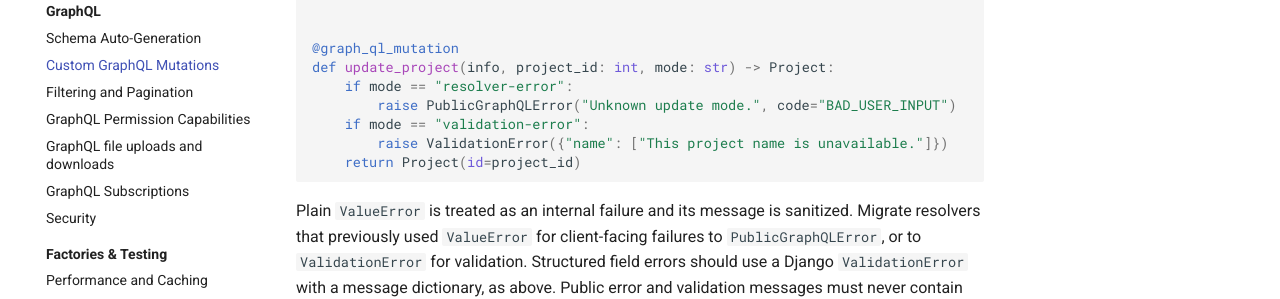
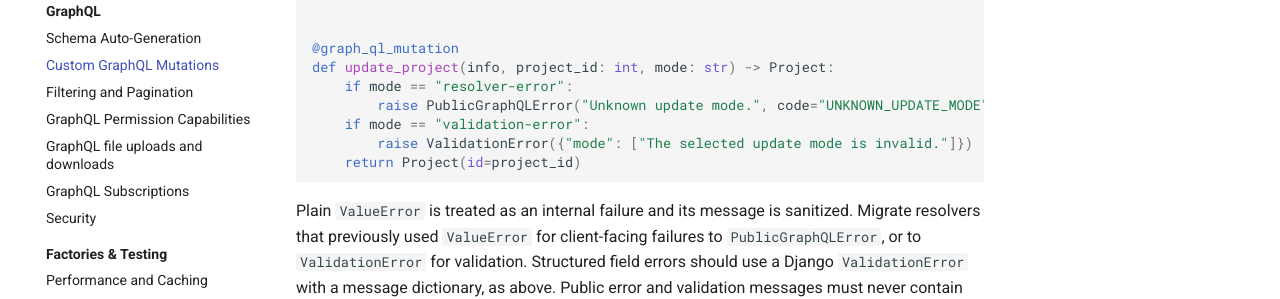
Before and after one commit to TimKleindick/general_manager, an MkDocs documentation site: the page built from docs/concepts/graphql/custom_mutations.md, in a window 1280 px wide and 900 px high, scrolled down 3750 px. Shown: the part 480-779 px from the top of the window. Built offline with MkDocs 1.6.1 and Material for MkDocs 9.7.7, drawn with Linux system fonts in a browser that asks for light colours; comment, search, counter and statistics services are not loaded.

Commit message:
docs: refine GraphQL error migration example

````diff
--- a/docs/concepts/graphql/custom_mutations.md
+++ b/docs/concepts/graphql/custom_mutations.md
@@ -200,9 +200,9 @@ from general_manager.api import PublicGraphQLError
 @graph_ql_mutation
 def update_project(info, project_id: int, mode: str) -> Project:
     if mode == "resolver-error":
-        raise PublicGraphQLError("Unknown update mode.", code="BAD_USER_INPUT")
+        raise PublicGraphQLError("Unknown update mode.", code="UNKNOWN_UPDATE_MODE")
     if mode == "validation-error":
-        raise ValidationError({"name": ["This project name is unavailable."]})
+        raise ValidationError({"mode": ["The selected update mode is invalid."]})
     return Project(id=project_id)
 ```
 
````
Also changed, not shown: 1 other file.
